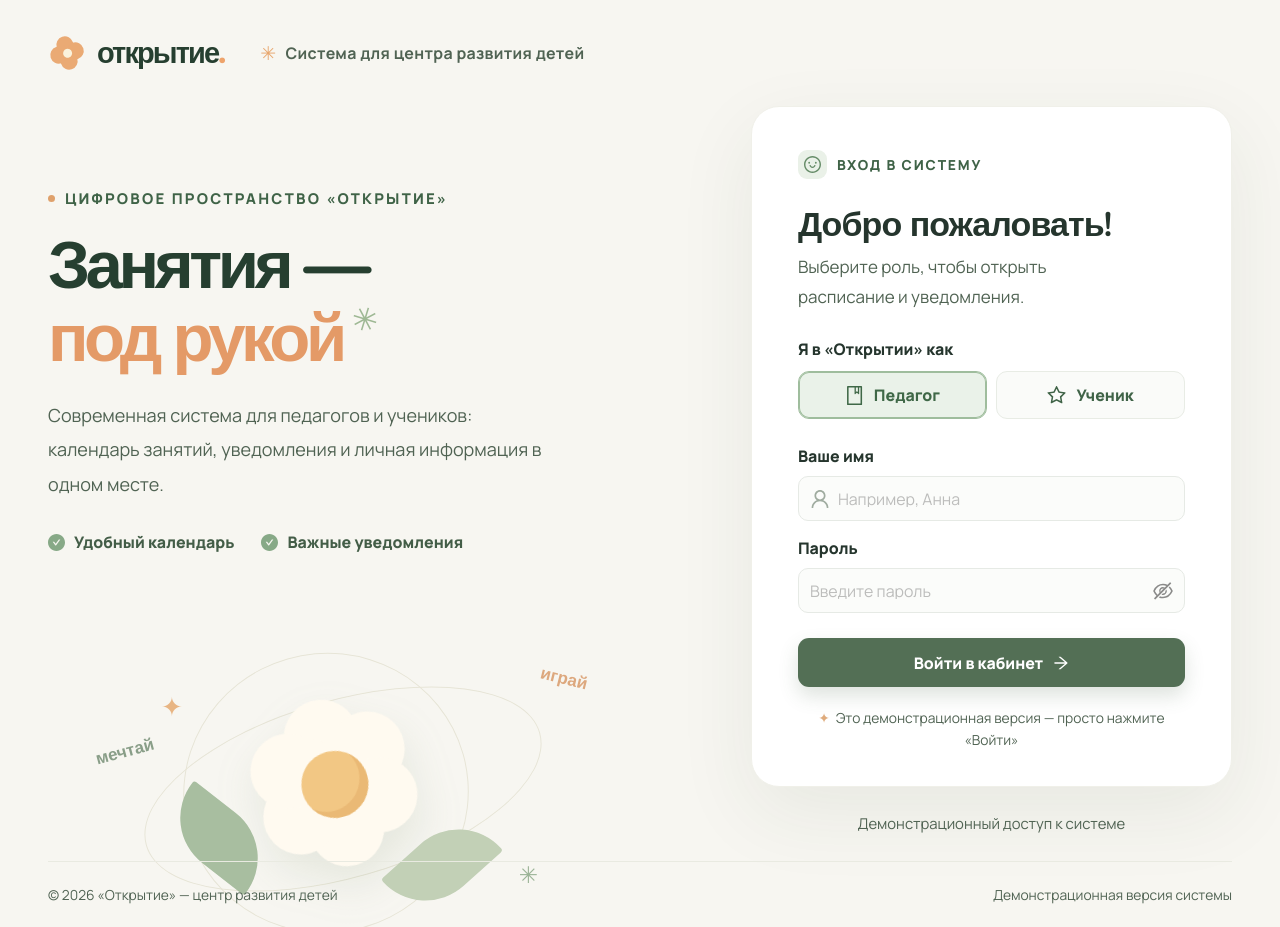
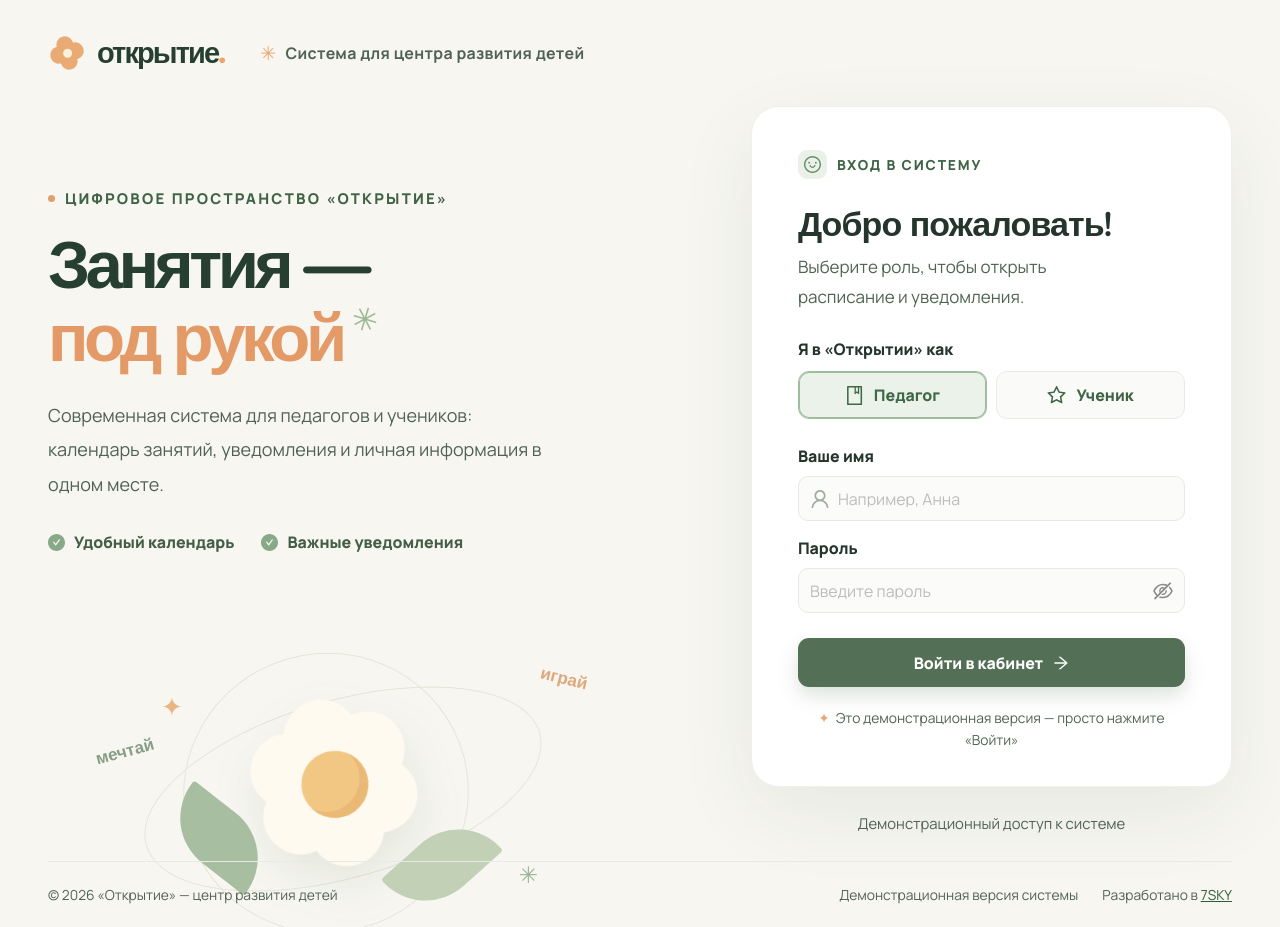
Before and after one commit to maximryzhov/kidcenter, a React (Vite) app in the folder apps/web/: page / in a window 1280 px wide. Built offline with nearby package versions, Linux system fonts and the light colour scheme.

Commit message:
FIX: копирайт на главной

```diff
--- a/apps/web/src/App.tsx
+++ b/apps/web/src/App.tsx
@@ -74,7 +74,7 @@ function LandingPage() {
         <div className="login-caption">Демонстрационный доступ к системе</div>
       </div>
     </main>
-    <footer className="landing-footer page-container"><span>© 2026 «Открытие» — центр развития детей</span><span>Демонстрационная версия системы</span></footer>
+    <footer className="landing-footer page-container"><span>© 2026 «Открытие» — центр развития детей</span><div className="shell-footer-meta"><span>Демонстрационная версия системы</span><span>Разработано в <a href="https://7-sky.net">7SKY</a></span></div></footer>
   </div>;
 }
 
--- a/apps/web/src/styles.css
+++ b/apps/web/src/styles.css
@@ -71,7 +71,7 @@ a { color: inherit; text-decoration: none; }
 .sidebar-spacer { flex: 1; }.sidebar-tip { min-height: 160px; background: #f1f5ec; border-radius: 15px; padding: 22px 19px 18px; margin-bottom: 20px; display: flex; flex-direction: column; align-items: flex-start; position: relative; overflow: hidden; }.sidebar-tip strong { color: #486c4c; font-family: Nunito, sans-serif; font-size: 1.125rem; line-height: 1.3; z-index: 1; }.sidebar-tip > span { font-size: 0.8125rem; color: #91a190; line-height: 1.6; margin-top: 11px; max-width: 125px; z-index: 1; }.tip-sun { position: absolute; font-size: 105px; color: #d9e7ce; bottom: -42px; right: -13px; line-height: 1; }.sidebar-exit { display: flex; gap: 12px; align-items: center; color: #a0aca0; font-size: 0.875rem; font-weight: 800; padding: 5px 17px; }.sidebar-exit:hover { color: #547a59; }
 .shell-main { flex: 1; min-width: 0; display: flex; flex-direction: column; }.topbar { background: #fff; height: 75px; border-bottom: 1px solid #edf0eb; display: flex; justify-content: space-between; align-items: center; padding: 0 43px; flex: 0 0 75px; }.topbar-left, .topbar-actions { display: flex; align-items: center; }.topbar-crumb { font-size: 0.875rem; color: #9ca79e; }.topbar-crumb span { color: #cfd6ce; padding: 0 10px; }.topbar-crumb strong { color: #526454; font-weight: 800; }.topbar-actions { gap: 22px; }.topbar-today { color: #8c9a8c; font-weight: 700; font-size: 0.875rem; white-space: nowrap; }.bell-button { border: 1px solid #edf0e9; background: #f8faf7; width: 38px; height: 38px; border-radius: 10px; color: #5c765f; display: grid; place-items: center; font-size: 17px; }.bell-button:hover { background: #ecf3e9; }.bell-button .ant-badge-count { background: #df9b77; box-shadow: 0 0 0 2px white; font-size: 0.75rem; min-width: 15px; height: 15px; line-height: 15px; padding: 0 4px; }.topbar-divider { height: 28px; width: 1px; background: #ebeee9; }.topbar-user { display: flex; align-items: center; gap: 11px; text-align: left; padding: 0; border: 0; background: none; }.topbar-user > span:last-child { display: flex; flex-direction: column; gap: 3px; }.topbar-user strong { font-size: 0.875rem; font-weight: 800; }.topbar-user small { color: #9da99e; font-size: 0.8125rem; }
 .person-avatar.ant-avatar { flex-shrink: 0; font-family: Nunito, sans-serif; font-weight: 900; font-size: 1.0625rem; }.avatar-teacher { background: #dce8d8; color: #54765a; }.avatar-lavender { background: #e9e1f0; color: #806996; }.avatar-peach { background: #f7e5d6; color: #ae7d5e; }.avatar-mint { background: #dff0e8; color: #61927a; }.avatar-sky { background: #dcecf4; color: #608ca3; }.avatar-butter { background: #f8edce; color: #ae914f; }.avatar-rose { background: #f3e1e4; color: #ad7880; }
-.content { width: 100%; max-width: 1520px; margin: 0 auto; padding: 39px 43px 60px; flex: 1; }.shell-footer { padding: 20px 43px 25px; color: #b1bcb1; font-size: 0.8125rem; display: flex; justify-content: space-between; }.shell-footer { flex-wrap: wrap; gap: 8px 24px; }.shell-footer-meta { display: flex; flex-wrap: wrap; gap: 8px 24px; }.shell-footer a { color: #355b3d; text-decoration: underline; }.mobile-menu { display: none; }
+.content { width: 100%; max-width: 1520px; margin: 0 auto; padding: 39px 43px 60px; flex: 1; }.shell-footer { padding: 20px 43px 25px; color: #b1bcb1; font-size: 0.8125rem; display: flex; justify-content: space-between; }.shell-footer { flex-wrap: wrap; gap: 8px 24px; }.shell-footer-meta { display: flex; flex-wrap: wrap; gap: 8px 24px; }.shell-footer a, .landing-footer a { color: #355b3d; text-decoration: underline; }.mobile-menu { display: none; }
 .page-enter { animation: appear .35s ease-out; }@keyframes appear { from { opacity: 0; transform: translateY(7px); } to { opacity: 1; transform: translateY(0); } }
 .page-heading { display: flex; align-items: end; justify-content: space-between; gap: 20px; margin-bottom: 30px; }.page-kicker { font-size: 0.8125rem; letter-spacing: .15em; }.page-heading h1 { font-family: Nunito, sans-serif; font-size: 35px; letter-spacing: -.9px; margin: 12px 0 3px; line-height: 1.2; }.page-heading p { color: #91a092; font-size: 0.9375rem; margin: 0; line-height: 1.7; }.soft-count { display: flex; align-items: center; gap: 9px; color: #6e8d71; font-size: 0.875rem; font-weight: 800; background: #edf4eb; border: 1px solid #e3eee0; border-radius: 9px; padding: 10px 14px; white-space: nowrap; }.soft-count svg { font-size: 1.0625rem; }
 
```
